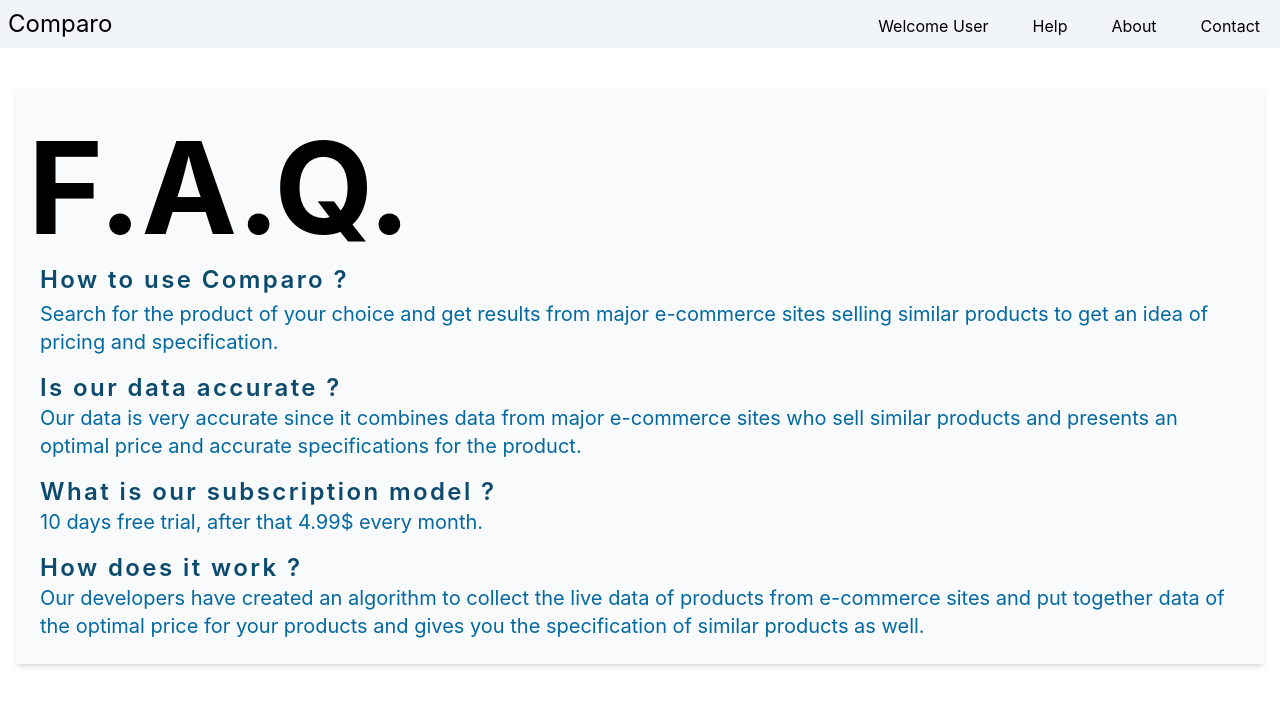
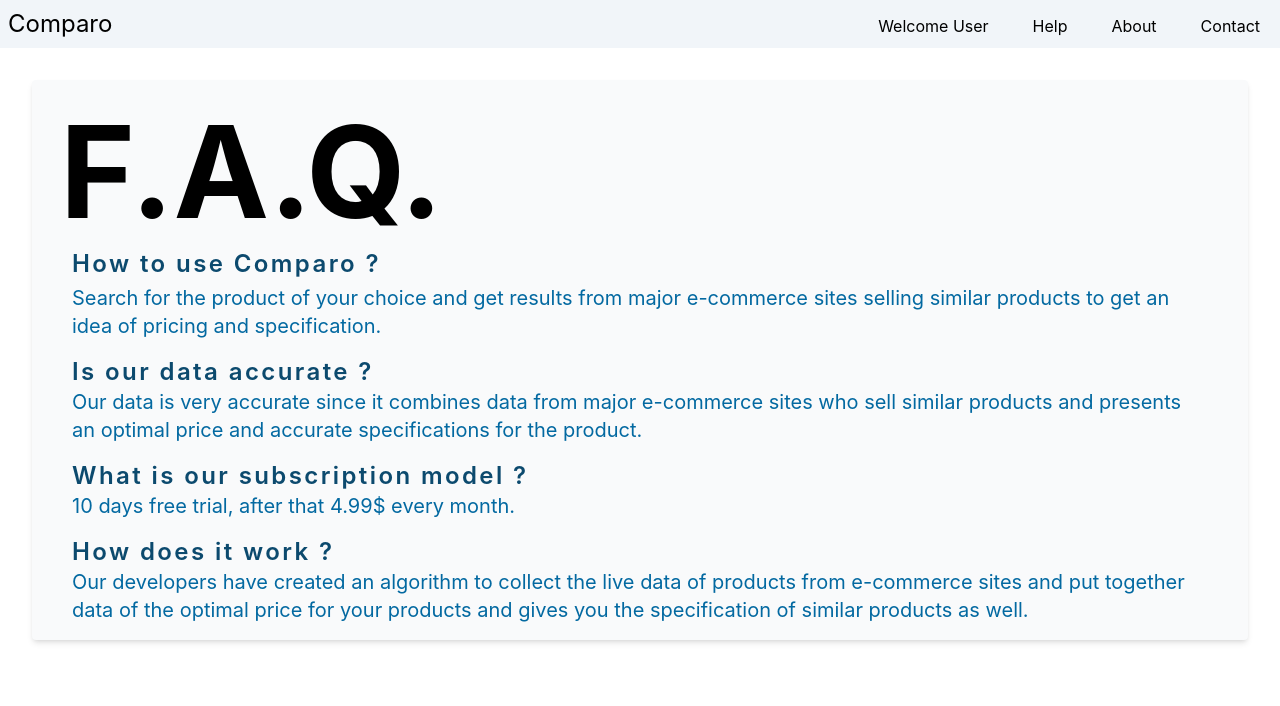
Before and after one commit to Mr-Emerald-Wolf/comparo-ui, a React (Create React App) app: page /help in a window 1280 px wide. Shown: the top 706 px of the page. Built offline with nearby package versions, Linux system fonts and the light colour scheme.

Commit message:
background fill issue fix v.1

```diff
--- a/src/components/About.js
+++ b/src/components/About.js
@@ -4,11 +4,11 @@ export class About extends Component {
     render() {
         return (
             <>
-                <section className="dark:bg-slate-800 h-screen">
-                    <div className="p-4">
+                <section className="dark:bg-slate-800 min-h-screen p-2">
 
 
-                        <div className="bg-gray-50 dark:bg-gray-900 py-6 mt-6 rounded shadow-md ">
+
+                    <div className="bg-gray-50 dark:bg-gray-900 p-6 mt-6 rounded shadow-md ">
                         <h1 className="text-4xl md:text-6xl lg:text-9xl p-3 font-kalam font-bold dark:text-white text-black">
                             About Us
                         </h1>
@@ -18,19 +18,29 @@ export class About extends Component {
                                 Going into an e-commerce website and spending hours upon hours comparing multiple different products, their prices, specifications etc... is an arduous cycle of hesitation and deliberation which we are all too familiar with. With Comparo®️™️ say good-bye to this hassle forever ! Comparo®️™️ allows you to select multiple items from every different e-commerce site, be it Amazon or Flipkart and provides you with a simple UI where you can compare all the different items in 1 place. As students, we may not be able to make an impact on a large enough scale but we hoped to make the road easier for others. And that is what Comparo®️™️ aims to do.
                             </p>
                         </div>
+
+
+                    </div>
+
+
+
+
+                    <div className="bg-gray-50 dark:bg-gray-900 p-6 mt-6 rounded shadow-md ">
+
                         <div className="px-6 mt-4">
                             <h2 className="title-font font-semibold text-sky-900 dark:text-white tracking-widest md:text-2xl">
                                 Team Members
                             </h2>
                             <p className="dark:text-sky-200 text-sky-700 leading-relaxed md:text-xl">
-                                   <br/>Muhammad Imran Khan - Leader, Backend {"&"}  API Development <br/>   Shivam - Front End {"&"} UI Designer <br/> Mudit Sultania - Content Writer <br/>Suryansh Raj Pratap Singh - Marketing<br/> Riya Agrawal - Guide <br/> Pavan K - Project Manager {"&"} Bug Tester
+                                <br />Muhammad Imran Khan - Leader, Backend {"&"}  API Development <br />   Shivam - Front End {"&"} UI Designer <br /> Mudit Sultania - Content Writer <br />Suryansh Raj Pratap Singh - Marketing<br /> Riya Agrawal - Guide <br /> Pavan K - Project Manager {"&"} Bug Tester
                             </p>
 
                         </div>
 
                     </div>
 
-                    </div>
+
+
                 </section>
             </>
         )
--- a/src/components/Contact.js
+++ b/src/components/Contact.js
@@ -4,11 +4,11 @@ export class Contact extends Component {
     render() {
         return (
             <>
-                <section className="dark:bg-slate-800 h-screen">
-                    <div className="p-4">
+                <section className="dark:bg-slate-800 min-h-screen  p-2">
 
 
-                        <div className="bg-gray-50 dark:bg-gray-900 py-6 mt-6 rounded shadow-md ">
+
+                        <div className="bg-gray-50 dark:bg-gray-900 p-6 mt-6 rounded shadow-md ">
                             <h1 className="text-4xl md:text-6xl lg:text-9xl p-3 font-kalam font-bold dark:text-white text-black">
                                 Contact Us
                             </h1>
@@ -50,7 +50,7 @@ export class Contact extends Component {
                             </div>
                         </div>
 
-                    </div>
+
                 </section>
             </>
         )
--- a/src/components/Help.js
+++ b/src/components/Help.js
@@ -4,11 +4,11 @@ export class Help extends Component {
     render() {
         return (
             <>
-                <section className="dark:bg-slate-800 h-screen">
-                    <div className="p-4">
+                <section className="dark:bg-slate-800 min-h-screen p-2">
 
 
-                        <div className="bg-gray-50 dark:bg-gray-900 py-6 mt-6 rounded shadow-md ">
+
+                        <div className="bg-gray-50 dark:bg-gray-900 m-6 p-4 rounded shadow-md ">
                             <h1 className="text-4xl md:text-6xl lg:text-9xl p-3 font-kalam font-bold dark:text-white text-black">
                                 F.A.Q.
                             </h1>
@@ -50,7 +50,7 @@ export class Help extends Component {
                             </div>
                         </div>
 
-                    </div>
+
                 </section>
             </>
         )
```
Lines whose indentation alone changed are shown as unchanged.
